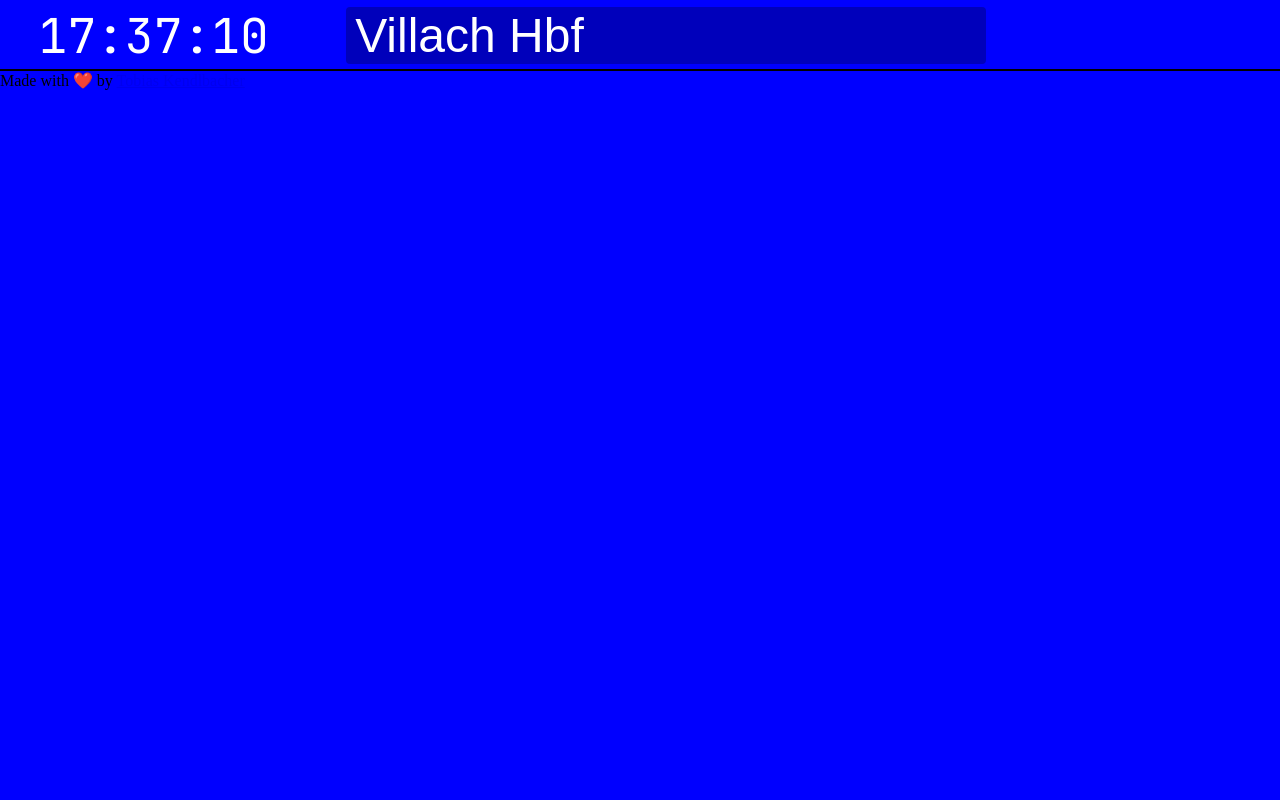
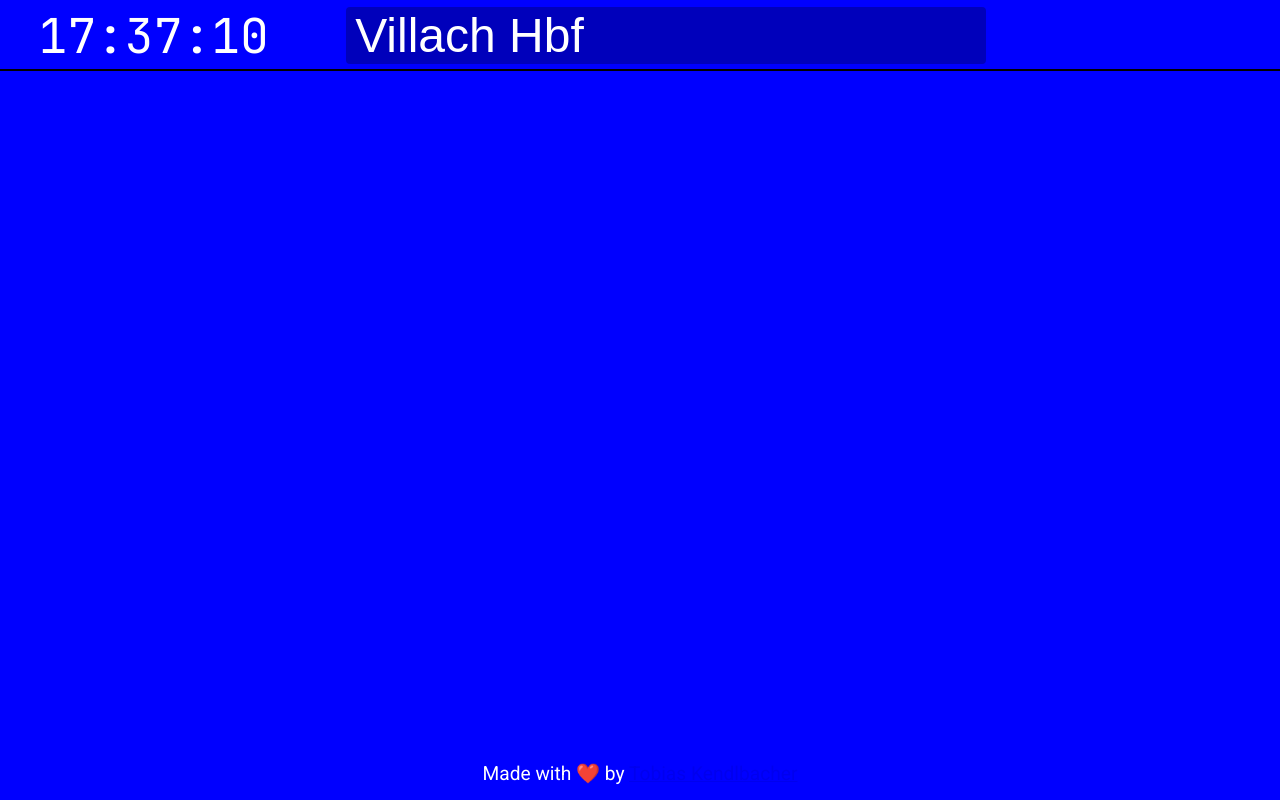
Before and after one commit to kendlbat/OEBBTimetable, a website: page static/index.html in a window 1280 px wide. Drawn offline with Linux system fonts and the light colour scheme; no server answers.

Commit message:
Made footer look good

```diff
--- a/static/index.html
+++ b/static/index.html
@@ -106,6 +106,19 @@
         .hidden {
             display: none;
         }
+        footer {
+            display: block;
+            position: fixed;
+            bottom: 0px;
+            left: 0px;
+            width: 100%;
+            height: 2em;
+            background-color: #0000ff;
+            color: white;
+            font-size: 1.2rem;
+            font-family: "Roboto", sans-serif;
+            text-align: center;
+        }
     </style>
 </head>
 <body>
```
